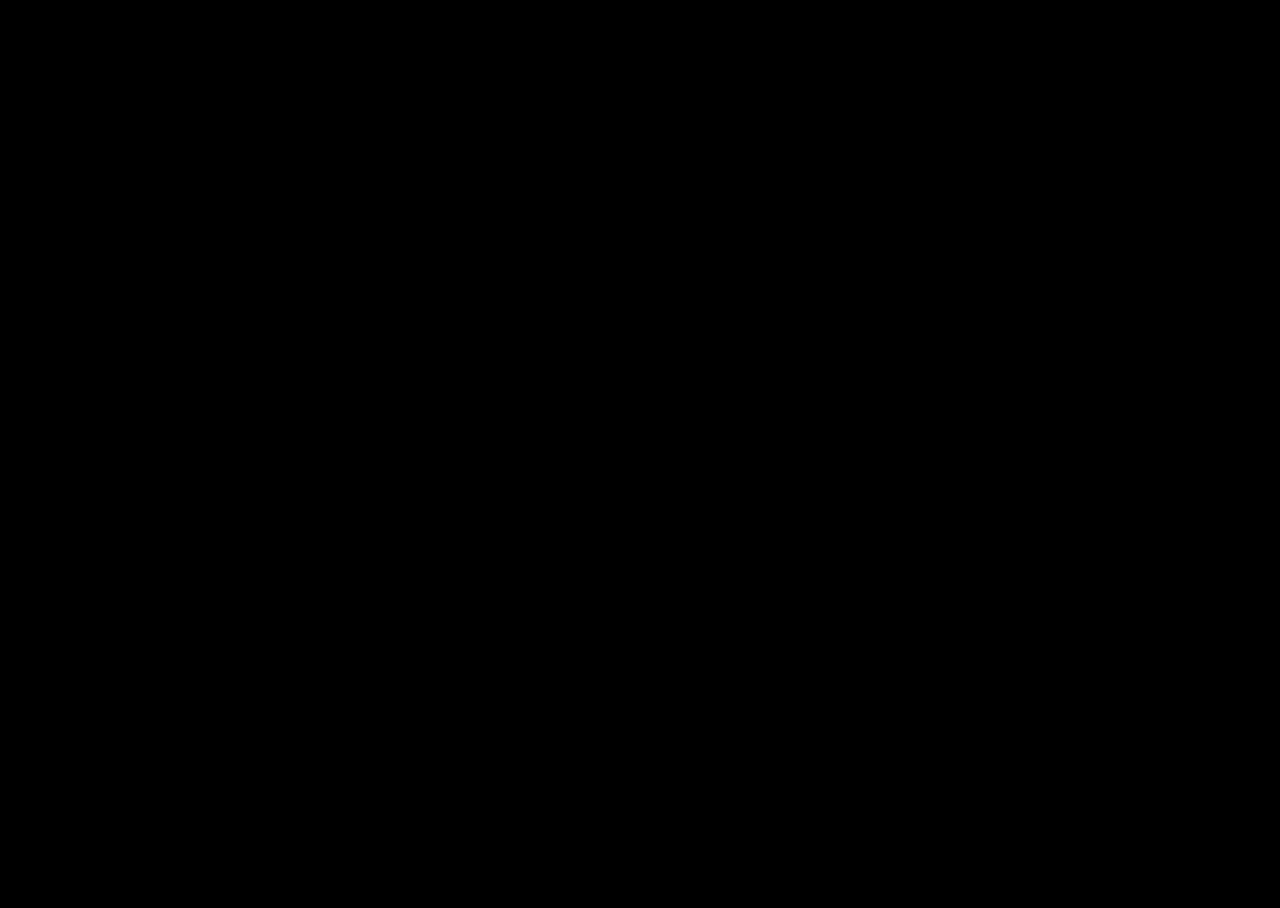
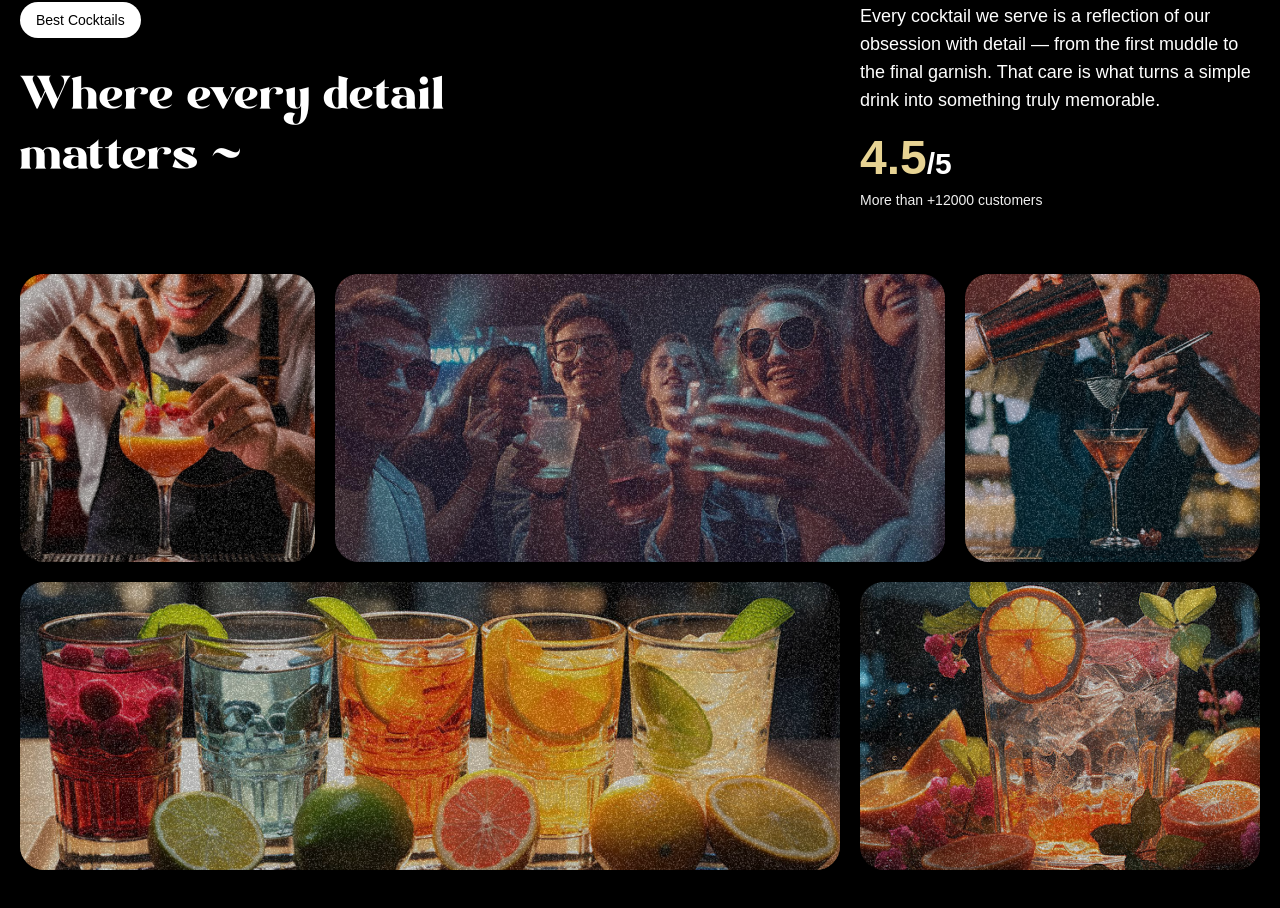
Before and after one commit to BrunoEmaSN/gsap_coktails, a React (Vite) app: page / in a window 1280 px wide. Shown: the part 1710-2618 px from the top of the page. Before the commit the page ends 1600 px from the top, so only its background shows below. Built offline with nearby package versions, Linux system fonts and the light colour scheme; a web font is replaced by a local one.

Commit message:
Add About component to App and implement GSAP animations for enhanced scrolling effects

```diff
--- a/src/App.jsx
+++ b/src/App.jsx
@@ -3,6 +3,7 @@
 import Navbar from './components/Navbar'
 import Hero from './components/Hero'
 import Cocktails from './components/Cocktails'
+import About from './components/About'
 
 gsap.registerPlugin(ScrollTrigger, SplitText)
 
@@ -12,6 +13,7 @@
             <Navbar />
             <Hero />
             <Cocktails />
+            <About />
         </main>
     )
 }
--- /dev/null
+++ b/src/components/About.jsx
@@ -0,0 +1,87 @@
+import { useGSAP } from "@gsap/react"
+import gsap from "gsap"
+import { SplitText } from "gsap/all"
+
+const About = () => {
+    useGSAP(() => {
+        const titleSplit = SplitText.create('#about h2', {
+            type: 'words'
+        })
+
+        const scrollTimeline = gsap.timeline({
+            scrollTrigger: {
+                trigger: '#about',
+                start: 'top center'
+            }
+        })
+
+        scrollTimeline
+            .from(titleSplit.words, {
+                opacity: 0, duration: 1, yPercent: 100, ease: 'expo.out', stagger: 0.02
+            })
+            .from('.top-grid div, .bottom-grid div', {
+                opacity: 0, duration: 1, ease: 'power1.inOut', stagger: 0.04,
+            }, '-=0.5')
+    })
+
+    return (
+        <section id="about">
+            <div className="mb-16 md:px-0 px-5">
+                <div className="content">
+                    <div className="md:col-span-8">
+                        <p className="badge">Best Cocktails</p>
+                        <h2>
+                            Where every detail matters <span className="text-white">~</span>
+                        </h2>
+                    </div>
+
+                    <div className="sub-content">
+                        <p>
+                            Every cocktail we serve is a reflection of our obsession with detail — from the first muddle to the final garnish. That care is what turns a simple drink into something truly memorable.
+                        </p>
+
+                        <div>
+                            <p className="md:text-3xl text-xl font-bold">
+                                <span>4.5</span>/5
+                            </p>
+                            <p className="text-sm text-white-100">
+                                More than +12000 customers
+                            </p>
+                        </div>
+                    </div>
+                </div>
+            </div>
+
+            <div className="top-grid">
+                <div className="md:col-span-3">
+                    <div className="noisy" />
+                    <img src="/images/abt1.png" alt="grid-img-1" />
+                </div>
+
+                <div className="md:col-span-6">
+                    <div className="noisy" />
+                    <img src="/images/abt2.png" alt="grid-img-2" />
+                </div>
+
+                <div className="md:col-span-3">
+                    <div className="noisy" />
+                    <img src="/images/abt5.png" alt="grid-img-5" />
+                </div>
+            </div>
+
+            <div className="bottom-grid">
+                <div className="md:col-span-8">
+                    <div className="noisy" />
+                    <img src="/images/abt3.png" alt="grid-img-3" />
+                </div>
+
+                <div className="md:col-span-4">
+                    <div className="noisy" />
+                    <img src="/images/abt4.png" alt="grid-img-4" />
+                </div>
+            </div>
+        </section>
+    )
+}
+
+export default About
```
